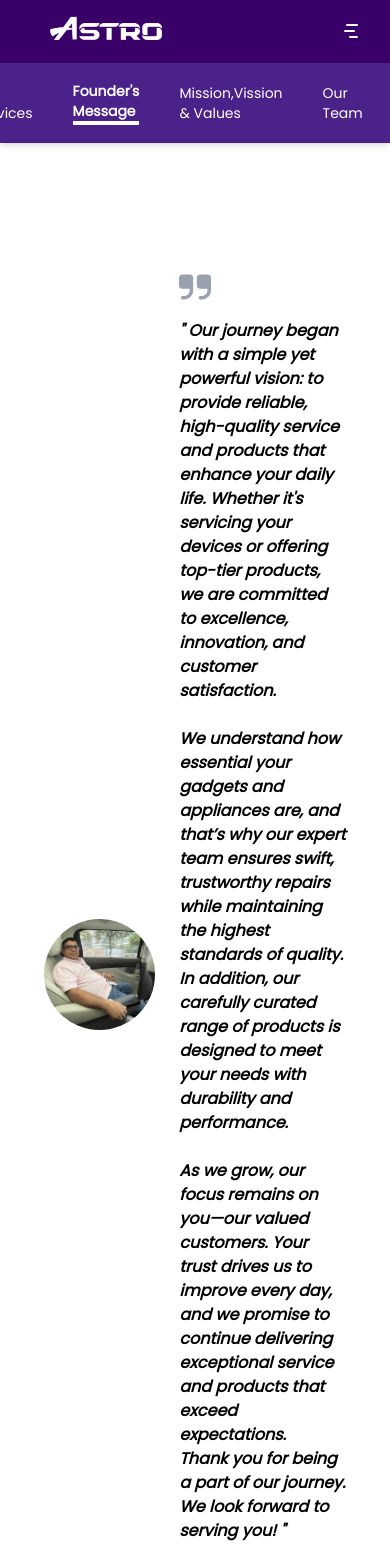
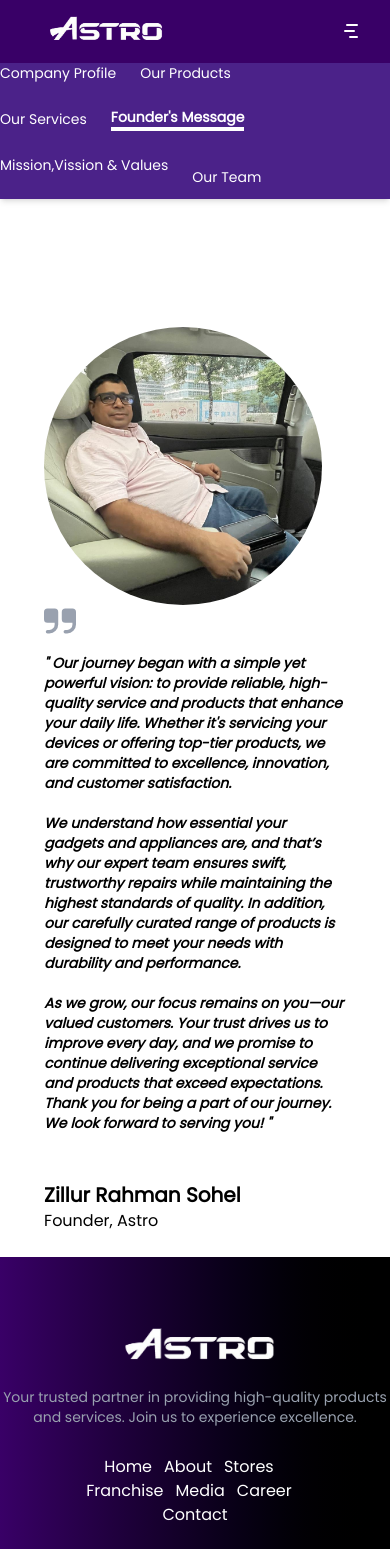
Before and after one commit to tashdid-professional/Astro, a Next.js app: page /About/Founder in a window 390 px wide. Shown: the top 1549 px of the page. Built offline with nearby package versions, Linux system fonts and the light colour scheme.

Commit message:
fixed mobile version

```diff
--- a/app/About/Founder/page.js
+++ b/app/About/Founder/page.js
@@ -2,15 +2,15 @@ import React from "react";
 
 const page = () => {
   return (
-    <div className="flex items-center px-[7%] space-x-6 container">
-      <div className="w-[40%]">
+    <div className="lg:flex items-center px-[7%] space-x-6 container">
+      <div className="lg:w-[40%]">
         <img
           src="/images/founder.jpg"
           className="rounded-full w-[400px] "
         ></img>
       </div>
 
-      <div className="w-[60%]">
+      <div className="lg:w-[60%]">
         <blockquote class=" italic font-semibold ">
           <svg
             class="w-8 h-8 text-gray-400 dark:text-gray-600 mb-4"
@@ -21,7 +21,7 @@ const page = () => {
           >
             <path d="M6 0H2a2 2 0 0 0-2 2v4a2 2 0 0 0 2 2h4v1a3 3 0 0 1-3 3H2a1 1 0 0 0 0 2h1a5.006 5.006 0 0 0 5-5V2a2 2 0 0 0-2-2Zm10 0h-4a2 2 0 0 0-2 2v4a2 2 0 0 0 2 2h4v1a3 3 0 0 1-3 3h-1a1 1 0 0 0 0 2h1a5.006 5.006 0 0 0 5-5V2a2 2 0 0 0-2-2Z" />
           </svg>
-          <h1 className="">
+          <h1 className="lg:text-base text-sm">
           &quot; Our journey began with a simple yet powerful vision: to provide
             reliable, high-quality service and products that enhance your daily
             life. Whether it&apos;s servicing your devices or offering top-tier
@@ -46,8 +46,8 @@ const page = () => {
           <br></br>
         </blockquote>
 
-        <h1 className="font-bold text-2xl ">Zillur Rahman Sohel</h1>
-        <p>Founder, Astro</p>
+        <h1 className="font-bold lg:text-2xl text-xl ">Zillur Rahman Sohel</h1>
+        <p className="mb-6">Founder, Astro</p>
       </div>
     </div>
   );
--- a/components/AboutNav.js
+++ b/components/AboutNav.js
@@ -18,8 +18,8 @@ export default function Navbar() {
       <div className="">
 
 
-        {/* Desktop Menu */}
-        <div className={`flex space-x-10 text-sm font-extrabold ${poppinsFont.className} justify-end items-center container mx-auto flex   pr-[7%] h-20`}>
+        {/*Menu */}
+        <div className={`flex flex-wrap lg:space-x-10 space-x-6 text-sm font-extrabold ${poppinsFont.className} lg:justify-end items-center container mx-auto flex space-y-6 lg:space-y-0  pr-[7%] lg:h-20`}>
           {[
             { name: "Company Profile", path: "/About" },
             { name: "Our Products", path: "/About/Products" },
--- a/components/ProductFilter.js
+++ b/components/ProductFilter.js
@@ -16,9 +16,9 @@ const ProductFilter = ({ products }) => {
     : products.filter((product) => product.category === selectedCategory);
 
   return (
-    <div className='px-20'>
+    <div className='lg:px-20 px-3'>
       {/* Category Filter Buttons */}
-      <div className="flex space-x-4 mb-6">
+      <div className="flex flex-wrap space-x-4 mb-6">
         {categories.map((category) => (
           <button
             key={category}
@@ -35,7 +35,7 @@ const ProductFilter = ({ products }) => {
       </div>
 
       {/* Products Grid */}
-      <div className="grid grid-cols-4 gap-8">
+      <div className="grid lg:grid-cols-4 gap-8">
         {filteredProducts.length > 0 ? (
           filteredProducts.map((product) => (
             <ProductCard key={product.id} product={product} />
--- a/components/jobApplicationFormBn.js
+++ b/components/jobApplicationFormBn.js
@@ -42,7 +42,7 @@ export default function Form() {
 
   return (
     <div>
-      <div className="text-black m-16">
+      <div className="text-black lg:m-16 p-5">
         <h1 className="text-5xl font-extrabold">
           একজন ইঞ্জিনিয়ার হিসেবে আমাদের দলে যোগ দিন!
         </h1>
@@ -70,7 +70,7 @@ export default function Form() {
         </h1>
       </div>
 
-      <div className="max-w-lg mx-16 bg-gray-100 p-6 shadow-2xl rounded-md text-black my-20 border">
+      <div className="max-w-lg lg:mx-16 mx-5 bg-gray-100 p-6 shadow-2xl rounded-md text-black my-20 border">
         <h2 className="text-2xl font-bold mb-4">আপনার বিবরণ জমা দিন</h2>
         {status && <p className="mb-4 text-red-600">{status}</p>}
         <form onSubmit={handleSubmit} className="space-y-4">
--- a/components/jobApplicationFormEn.js
+++ b/components/jobApplicationFormEn.js
@@ -43,7 +43,7 @@ export default function Form() {
 
   return (
     <div>
-      <div className="text-black m-16">
+      <div className="text-black lg:m-16 p-5">
         <h1 className={`font-bold text-5xl ${integralCF.className}  my-12 inline-block bg-gradient-to-r from-[#390067] to-black to-80% text-transparent bg-clip-text`}>Join Our Team as an Engineer ! </h1>
         <br></br>
         Are you a skilled and passionate engineer looking for an exciting
@@ -72,7 +72,7 @@ export default function Form() {
         </h1>
       </div>
 
-      <div className="max-w-lg mx-16 bg-gray-100 p-6 shadow-2xl rounded-md text-black my-20 border ">
+      <div className="max-w-lg lg:mx-16 mx-5 bg-gray-100 p-6 shadow-2xl rounded-md text-black my-20 border ">
         <h2 className="text-2xl font-bold mb-4">Submit Your Details</h2>
         {status && <p className="mb-4 text-red-600">{status}</p>}
         <form onSubmit={handleSubmit} className="space-y-4">
```
